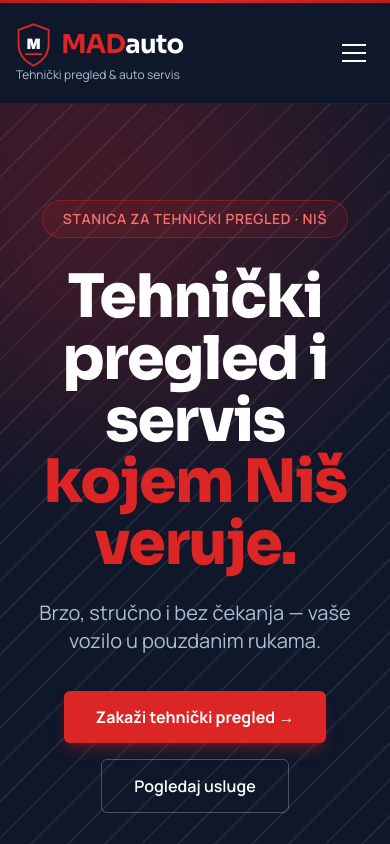
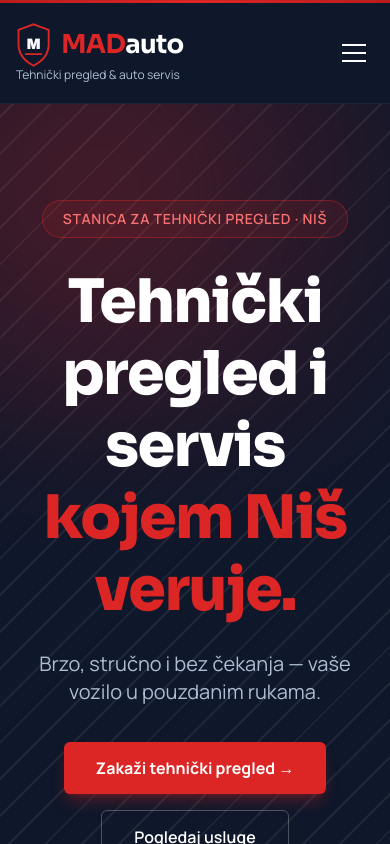
Before and after one commit to KineticAgency/madauto-website, a Next.js app: page / in a window 390 px wide. Shown: the top 844 px of the page. Built offline with nearby package versions, Linux system fonts and the light colour scheme.

Commit message:
Poboljsan razmak izmedju redova u hero naslovu

```diff
--- a/src/app/page.tsx
+++ b/src/app/page.tsx
@@ -55,7 +55,7 @@ export default function HomePage() {
             Stanica za tehnički pregled · Niš
           </span>
 
-          <h1 className="mx-auto mt-7 max-w-4xl text-6xl font-black leading-[1.03] tracking-tight sm:text-7xl lg:mx-0 lg:max-w-2xl lg:whitespace-nowrap lg:text-5xl xl:text-6xl">
+          <h1 className="mx-auto mt-7 max-w-4xl text-6xl font-black leading-[1.2] tracking-tight sm:text-7xl lg:mx-0 lg:max-w-2xl lg:whitespace-nowrap lg:text-5xl lg:leading-[1.25] xl:text-6xl">
             Tehnički pregled i servis
             <br />
             <span className="text-accent-500">kojem Niš veruje.</span>
```
